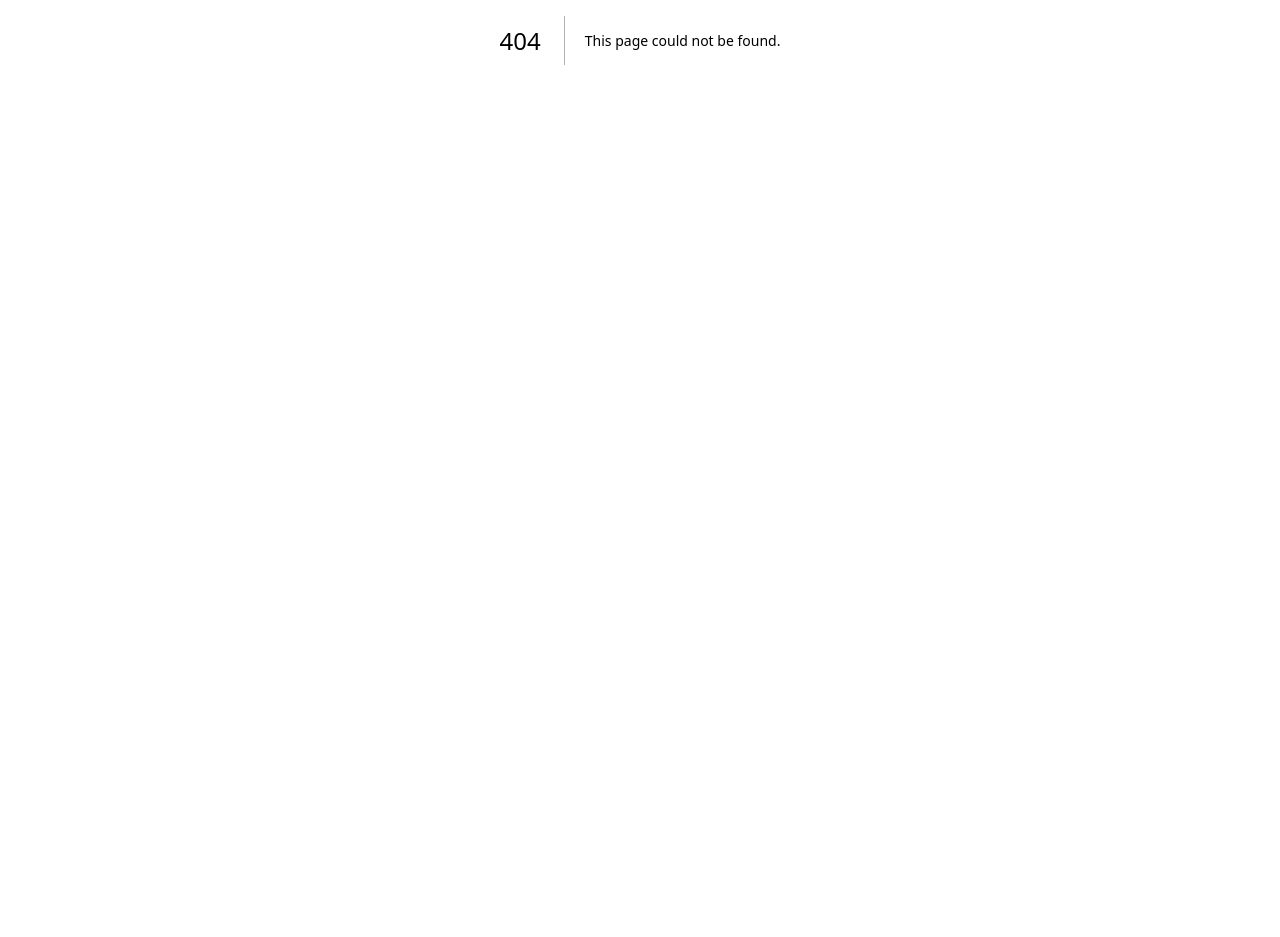
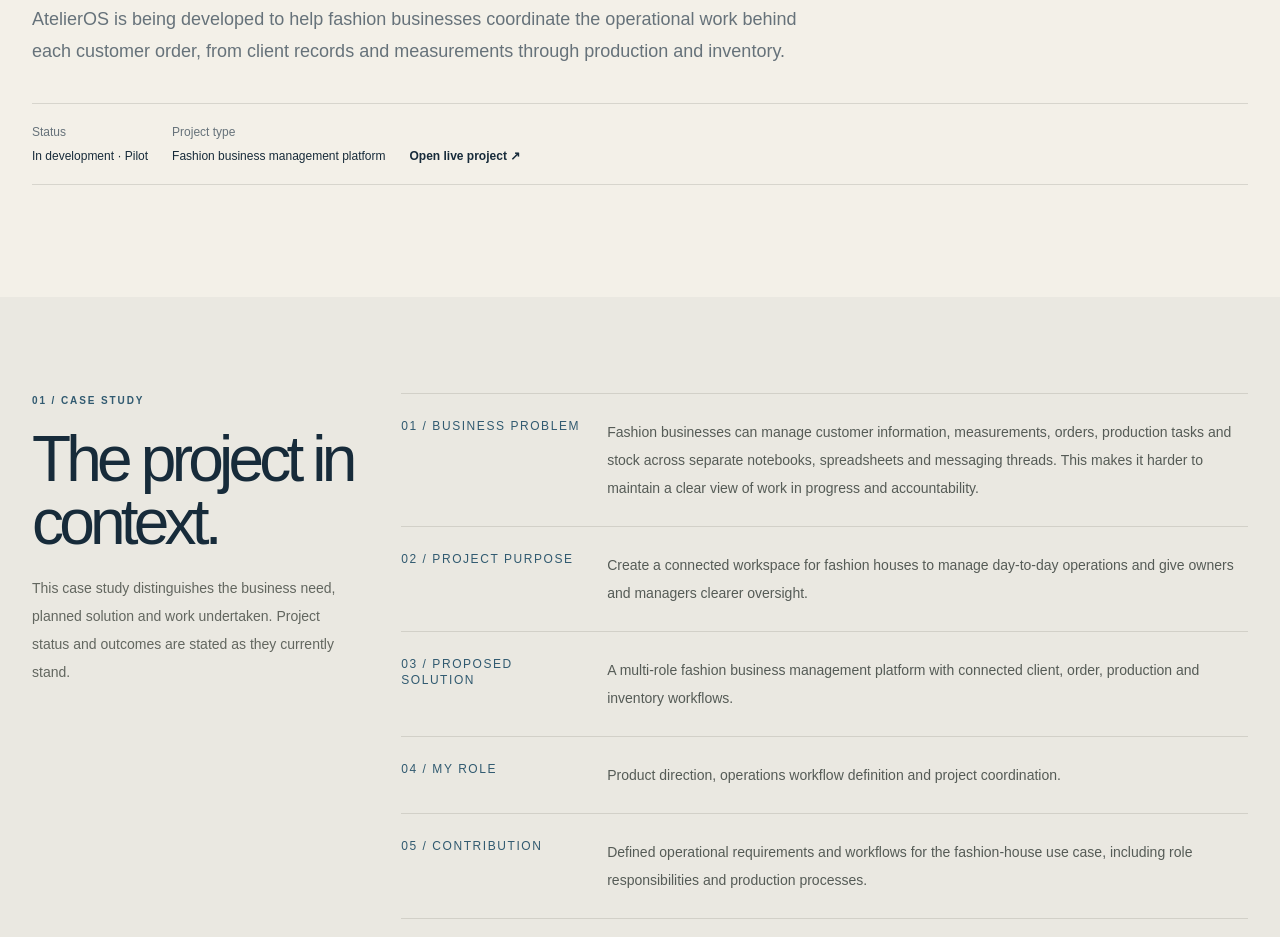
Before and after one commit to sheddzy/shedrack-portfolio, a Next.js app: page /it-projects/atelieros in a window 1280 px wide. Before the commit this address had no page. Shown: the part 360-1297 px from the top of the page. Before the commit the page ends 800 px from the top, so only its background shows below. Built offline with nearby package versions, Linux system fonts and the light colour scheme.

Commit message:
Add detailed IT project case study pages

```diff
--- /dev/null
+++ b/src/app/it-projects/[id]/page.tsx
@@ -0,0 +1,33 @@
+"use client";
+import Link from "next/link";
+import { useParams } from "next/navigation";
+import portfolioData from "@/data/portfolio.json";
+
+type Project = {
+  id:string; name:string; type:string; description:string; url?:string; status?:string;
+  summary?:string; problem?:string; purpose?:string; goals?:string[]; solution?:string;
+  role?:string; features?:string[]; outcome?:string; contribution?:string; lessons?:string;
+};
+const projects = portfolioData.projects as Project[];
+
+export default function ITProjectDetailPage() {
+  const params = useParams<{id:string}>();
+  const project = projects.find(item => item.id === params.id);
+  if (!project) return <main className="container py-24"><p className="eyebrow">IT project file</p><h1 className="section-title mt-4">Project not found</h1><Link className="mt-8 inline-block underline" href="/it-projects">Return to IT projects</Link></main>;
+  const sections = [
+    ["Business problem", project.problem],
+    ["Project purpose", project.purpose],
+    ["Proposed solution", project.solution],
+    ["My role", project.role],
+    ["Contribution", project.contribution],
+    ["Current outcome", project.outcome],
+    ["Project insight", project.lessons]
+  ] as const;
+  return <main>
+    <header className="container flex h-[82px] items-center justify-between border-b border-[var(--line)]"><Link href="/" className="text-[15px] font-semibold tracking-[-.04em]">Shedrack Ebete<span className="text-[var(--blue)]">.</span></Link><Link href="/it-projects" className="text-xs underline underline-offset-4">All IT projects</Link></header>
+    <section className="container py-20 md:py-28"><p className="eyebrow">IT project / {project.type}</p><h1 className="display mt-7 max-w-5xl">{project.name}</h1><p className="mt-8 max-w-3xl text-lg leading-8 text-[var(--muted)]">{project.summary || project.description}</p><div className="mt-9 flex flex-wrap gap-6 border-y border-[var(--line)] py-5 text-xs"><span><span className="text-[var(--muted)]">Status</span><br/><strong className="mt-2 inline-block font-medium">{project.status}</strong></span><span><span className="text-[var(--muted)]">Project type</span><br/><strong className="mt-2 inline-block font-medium">{project.type}</strong></span>{project.url&&<span className="self-end"><a className="font-semibold text-[var(--blue)] underline underline-offset-4" href={project.url} target="_blank" rel="noreferrer">Open live project ↗</a></span>}</div></section>
+    <section className="bg-[#eae8e1] py-16 md:py-24"><div className="container grid gap-12 md:grid-cols-[.55fr_1.45fr]"><div><p className="eyebrow">01 / Case study</p><h2 className="section-title mt-5">The project in context.</h2><p className="mt-5 text-sm leading-7 text-[#62665f]">This case study distinguishes the business need, planned solution and work undertaken. Project status and outcomes are stated as they currently stand.</p></div><div className="space-y-0">{sections.map(([title,body],i)=>body?<article key={title} className="grid gap-4 border-t border-[#d2d0c8] py-6 sm:grid-cols-[190px_1fr]"><p className="text-xs uppercase tracking-[.13em] text-[var(--blue)]">0{i+1} / {title}</p><p className="text-sm leading-7 text-[#555b56]">{body}</p></article>:null)}</div></div></section>
+    <section className="container grid gap-12 py-20 md:grid-cols-2 md:py-28">{project.goals?.length?<div><p className="eyebrow">02 / Objectives</p><h2 className="section-title mt-5">What the project is intended to achieve.</h2><ul className="mt-8">{project.goals.map((item,i)=><li key={item} className="grid grid-cols-[38px_1fr] gap-3 border-t border-[var(--line)] py-4"><span className="text-xs text-[var(--blue)]">0{i+1}</span><span className="text-sm leading-6">{item}</span></li>)}</ul></div>:null}{project.features?.length?<div><p className="eyebrow">03 / Scope</p><h2 className="section-title mt-5">Areas covered by the solution.</h2><ul className="mt-8">{project.features.map((item,i)=><li key={item} className="grid grid-cols-[38px_1fr] gap-3 border-t border-[var(--line)] py-4"><span className="text-xs text-[var(--blue)]">0{i+1}</span><span className="text-sm leading-6">{item}</span></li>)}</ul></div>:null}</section>
+    <footer className="bg-[#20221f] py-12 text-[#f5f3ee]"><div className="container flex flex-col justify-between gap-5 sm:flex-row sm:items-center"><p className="text-sm text-[#b6b9b2]">Explore other technology initiatives.</p><div className="flex gap-6"><Link href="/it-projects" className="text-sm underline underline-offset-4">All IT projects</Link><Link href="/#contact" className="text-sm underline underline-offset-4">Discuss a project ↗</Link></div></div></footer>
+  </main>;
+}
```
